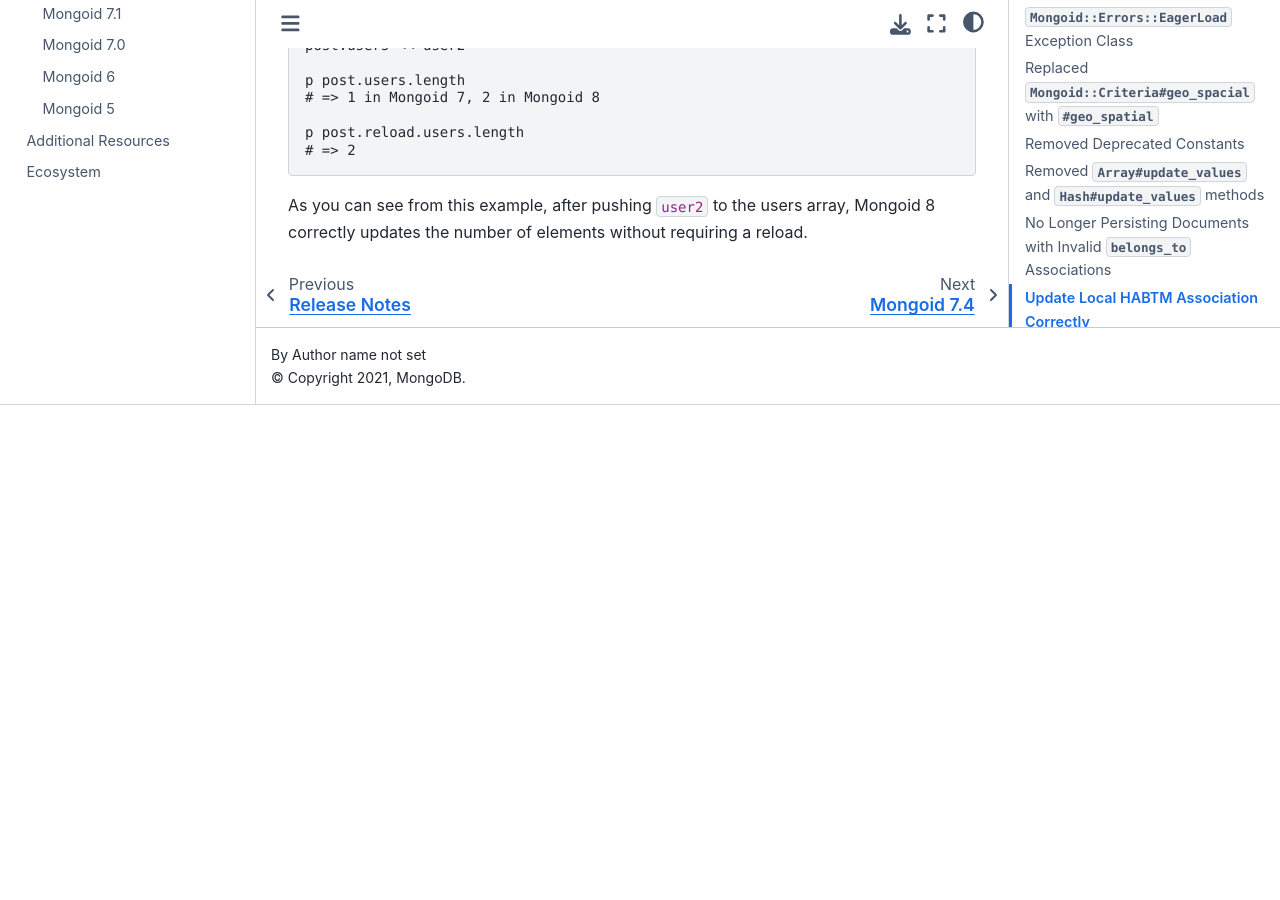
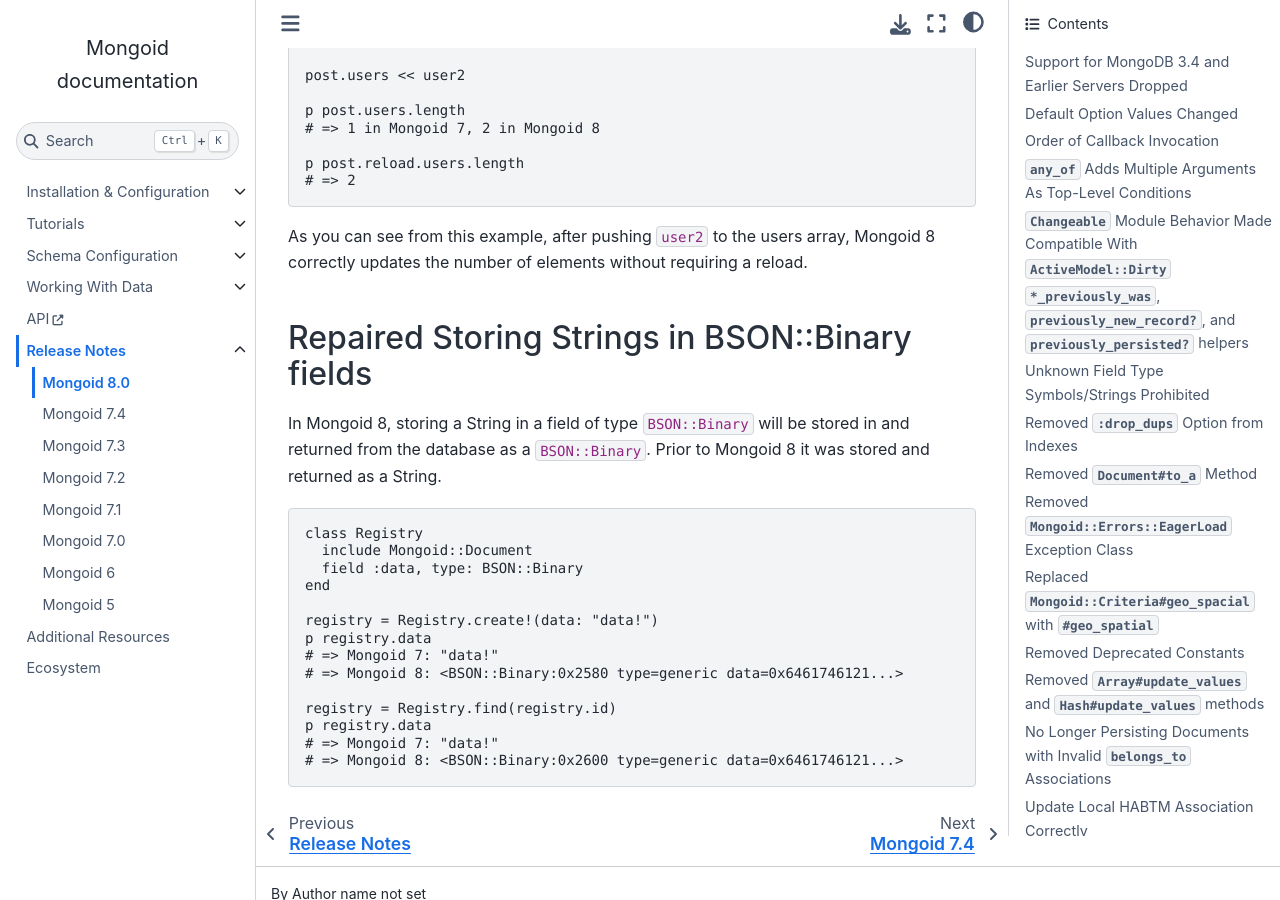
Before and after one commit to i80and/docs-mongoid, a Sphinx documentation site: the page built from docs/release-notes/mongoid-8.0.txt, in a window 1280 px wide and 900 px high, scrolled down 9569 px. Built offline with Sphinx 7.4.7 and the Sphinx Book theme 1.1.4, drawn with Linux system fonts in a browser that asks for light colours; before the commit the page ends 9974 px from its top, so only the background shows below that; some of the changed text lies outside the part shown.

Commit message:
MONGOID-4823 Values for BSON::Binary fields are not converted to Binary (#5317)
* MONGOID-4823 add (de)mongoize for Binary

* MONGOID-4823 add tests for ObjectId

* MONGOID-4823 add release note

* MONGOID-4823 fix comment

* MONGOID-4823 answer comments

* MONGOID-4823 use ::BSON

* Revert "MONGOID-4823 use ::BSON"

This reverts commit 5c893e93562b9d3855adaa8411a4d35e0455fd31.

* MONGOID-4823 revert back to without ::BSON

* MONGOID-4823 fix document test

```diff
--- a/docs/release-notes/mongoid-8.0.txt
+++ b/docs/release-notes/mongoid-8.0.txt
@@ -447,3 +447,28 @@ For example:
 
 As you can see from this example, after pushing ``user2`` to the users array,
 Mongoid 8 correctly updates the number of elements without requiring a reload.
+
+
+Repaired Storing Strings in BSON::Binary fields
+-----------------------------------------------
+
+In Mongoid 8, storing a String in a field of type ``BSON::Binary`` will be
+stored in and returned from the database as a ``BSON::Binary``. Prior to Mongoid 8
+it was stored and returned as a String.
+
+.. code::
+
+  class Registry
+    include Mongoid::Document
+    field :data, type: BSON::Binary
+  end
+
+  registry = Registry.create!(data: "data!")
+  p registry.data
+  # => Mongoid 7: "data!"
+  # => Mongoid 8: <BSON::Binary:0x2580 type=generic data=0x6461746121...>
+
+  registry = Registry.find(registry.id)
+  p registry.data
+  # => Mongoid 7: "data!"
+  # => Mongoid 8: <BSON::Binary:0x2600 type=generic data=0x6461746121...>
```
